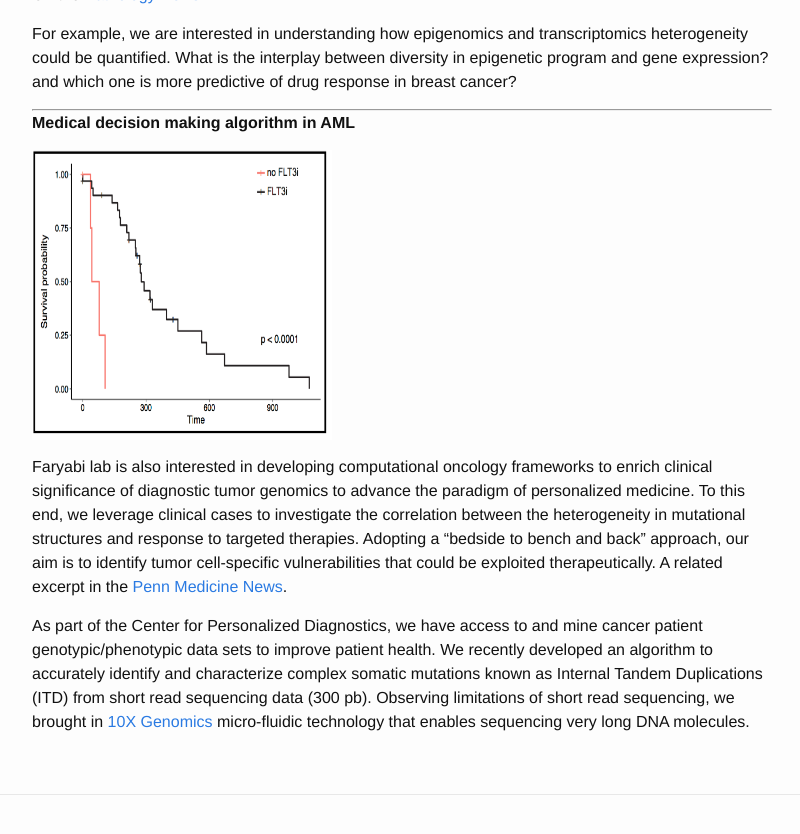
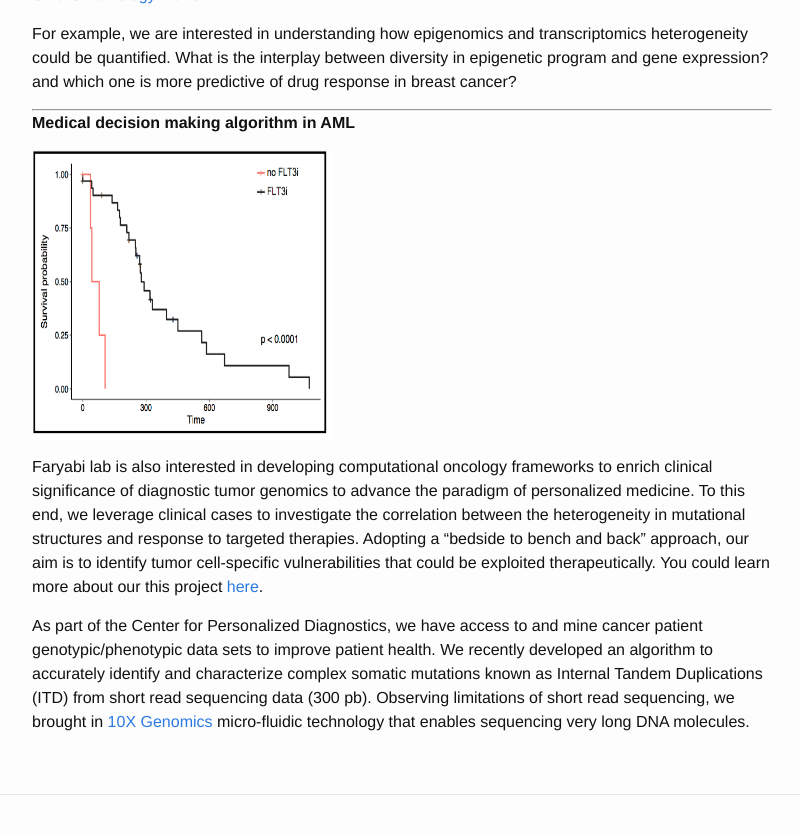
Before and after one commit to faryabib/faryabib.github.io, a Jekyll site: the page built from research.md, in a window 1280 px wide and 900 px high, scrolled down 1755 px. Shown: the top 834 px of the window, without its empty margins (238-1038 px from the left). Built offline with Jekyll 4.4.1, drawn with Linux system fonts in a browser that asks for light colours.

Commit message:
updated the pcpm

```diff
--- a/research.md
+++ b/research.md
@@ -38,6 +38,6 @@ For example, we are interested in understanding how epigenomics and transcriptom
 
 ![FLT3 in AML](assets/precision.png){:height="290px" width="300px"}
 
-Faryabi lab is also interested in developing computational oncology frameworks to enrich clinical significance of diagnostic tumor genomics to advance the paradigm of personalized medicine. To this end, we leverage clinical cases to investigate the correlation between the heterogeneity in mutational structures and response to targeted therapies. Adopting a “bedside to bench and back” approach, our aim is to identify tumor cell-specific vulnerabilities that could be exploited therapeutically. A related excerpt in the [Penn Medicine News](https://www.pennmedicine.org/news/news-releases/2017/july/penn-center-for-precision-medicine-awards-565-000-in-second-accelerator-grants).
+Faryabi lab is also interested in developing computational oncology frameworks to enrich clinical significance of diagnostic tumor genomics to advance the paradigm of personalized medicine. To this end, we leverage clinical cases to investigate the correlation between the heterogeneity in mutational structures and response to targeted therapies. Adopting a “bedside to bench and back” approach, our aim is to identify tumor cell-specific vulnerabilities that could be exploited therapeutically. You could learn more about our this project [here](https://www.youtube.com/watch?v=vqLXfHXP98A&index=20&list=PLRGEsZTjjo8mLReT4vqHU6cc_d4hn46GV).
 
 As part of the Center for Personalized Diagnostics, we have access to and mine cancer patient genotypic/phenotypic data sets to improve patient health. We recently developed an algorithm to accurately identify and characterize complex somatic mutations known as Internal Tandem Duplications (ITD) from short read sequencing data (300 pb). Observing limitations of short read sequencing, we brought in [10X Genomics](https://www.10xgenomics.com/genome/) micro-fluidic technology that enables sequencing very long DNA molecules.
```
Also changed, not shown: 1 other file.
